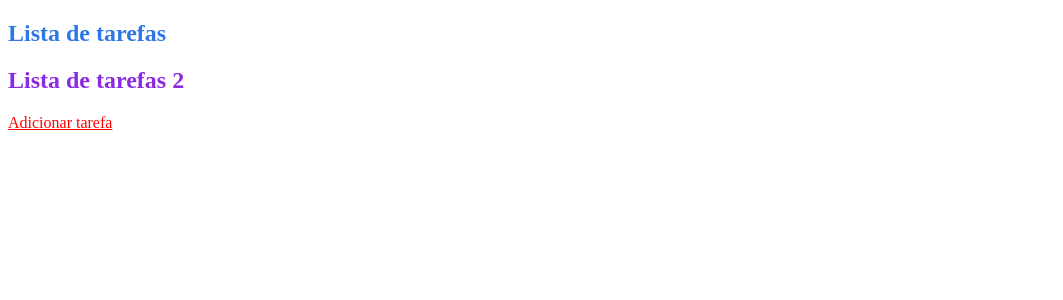
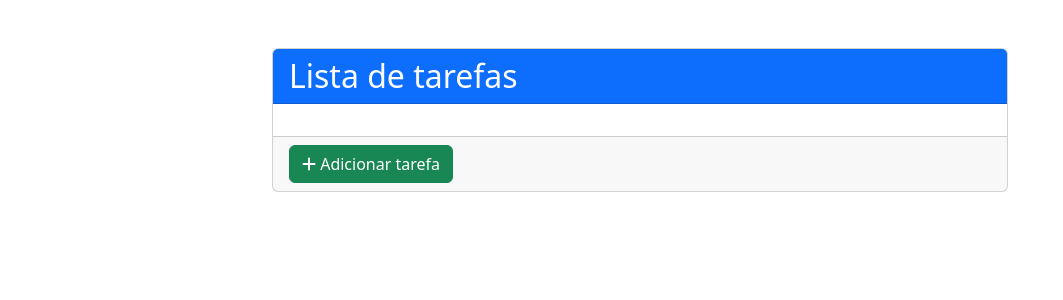
Before and after one commit to roberto-silva-dev/django-todo, a Django app: page / in a window 1280 px wide. Shown: the top 300 px of the page, without its empty margins (0-1063 px from the left). Run offline with Django 5.2, Linux system fonts and the light colour scheme; data that the repository does not hold is empty; some libraries are stand-ins or nearby versions.

Commit message:
Estilização dos tempaltes html com bootstrap

```diff
--- a/tarefas/templates/tarefas/tarefas_listar.html
+++ b/tarefas/templates/tarefas/tarefas_listar.html
@@ -2,38 +2,48 @@
 <html>
 <head>
     <title>Listar tarefas</title>
-    <style>
-        .color-azul {
-            color: rgb(46, 120, 230);
-        }
-        #titulo2 {
-            color: blueviolet;
-        }
-        a {
-            color: red;
-        }
-        svg{
-            width: 50px;
-        }
-    </style>
+    <link href="https://cdn.jsdelivr.net/npm/bootstrap@5.3.0/dist/css/bootstrap.min.css" rel="stylesheet">
     <link rel="stylesheet" href="https://cdnjs.cloudflare.com/ajax/libs/font-awesome/6.6.0/css/all.min.css" />
 </head>
 <body>
-    <h2 class="color-azul">Lista de tarefas</h2>
-    <h2 id="titulo2">Lista de tarefas 2</h2>
-    <ul>
+    <div class="container mt-5">
+        <div class="row">
+            <div class="col-md-8 offset-md-2">
+                <div class="card">
+                    <div class="card-header bg-primary text-white">
+                        <h2 class="mb-0">Lista de tarefas</h2>
+                    </div>
+                    <div class="card-body">
+                        <ul class="list-group">
                             {% for tarefa in tarefas %}
-            <li class="color-azul">
-                ({% if tarefa.pronta %}Pronta{% else %}Pendente{% endif %}) {{ tarefa.nome }}
-                -
-                <a href="{% url 'tarefa_editar' tarefa.id %}">
+                                <li class="list-group-item d-flex justify-content-between align-items-center">
+                                    <div>
+                                        <span class="badge {% if tarefa.pronta %}bg-success{% else %}bg-warning{% endif %} me-2">
+                                            {% if tarefa.pronta %}Pronta{% else %}Pendente{% endif %}
+                                        </span>
+                                        {{ tarefa.nome }}
+                                    </div>
+                                    <div>
+                                        <a href="{% url 'tarefa_editar' tarefa.id %}" class="btn btn-sm btn-outline-primary me-1">
                                             <i class="fa-solid fa-pen-to-square"></i> Editar
                                         </a>
-                -
-                <a href="{% url 'tarefa_deletar' tarefa.id %}">Deletar</a>
+                                        <a href="{% url 'tarefa_deletar' tarefa.id %}" class="btn btn-sm btn-outline-danger">
+                                            <i class="fa-solid fa-trash"></i> Deletar
+                                        </a>
+                                    </div>
                                 </li>
                             {% endfor %}
                         </ul>
-    <a href="{% url 'tarefa_criar' %}">Adicionar tarefa</a>
+                    </div>
+                    <div class="card-footer">
+                        <a href="{% url 'tarefa_criar' %}" class="btn btn-success">
+                            <i class="fa-solid fa-plus"></i> Adicionar tarefa
+                        </a>
+                    </div>
+                </div>
+            </div>
+        </div>
+    </div>
+    <script src="https://cdn.jsdelivr.net/npm/bootstrap@5.3.0/dist/js/bootstrap.bundle.min.js"></script>
 </body>
 </html>
```
Also changed, not shown: tarefas/templates/tarefas/tarefa_deletar.html (+26 -6 lines), tarefas/templates/tarefas/tarefa_editar.html (+33 -8 lines), tarefas/templates/tarefas/tarefas_criar.html (+29 -7 lines), 1 other file. Lines whose indentation alone changed are shown as unchanged.
